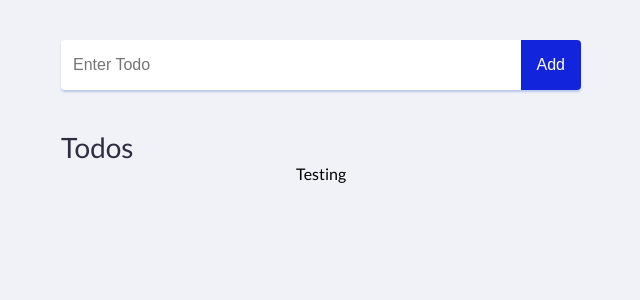
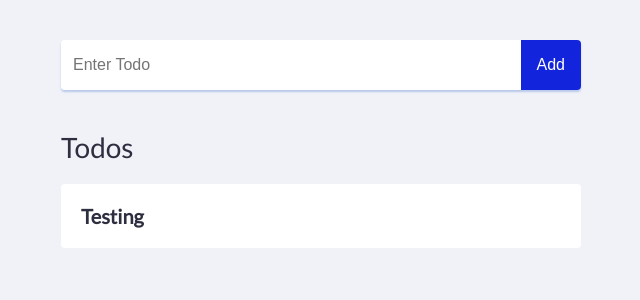
Before and after one commit to gurleensethi/react-todo, a React (Create React App) app: page / in a window 1280 px wide. Shown: the top 300 px of the page, without its empty margins (319-959 px from the left). Built offline with nearby package versions, Linux system fonts and the light colour scheme.

Commit message:
feat: Extract out TodoListItem.

```diff
--- a/src/ui/todo/TodoPage.tsx
+++ b/src/ui/todo/TodoPage.tsx
@@ -21,6 +21,7 @@ const Container = styled.div`
 const SectionTitle = styled.div`
   width: 100%;
   margin-top: 40px;
+  margin-bottom: 20px;
   font-size: 28px;
   color: var(--text-color);
 `;
--- a/src/ui/todo/todo-list/TodoList.tsx
+++ b/src/ui/todo/todo-list/TodoList.tsx
@@ -1,6 +1,8 @@
 import * as React from "react";
 import { Todo } from "../../../data/models/todo";
 import { observer } from "mobx-react";
+import { TodoListItem } from "./TodoListItem";
+import styled from "styled-components";
 
 interface Props {
   todos: Todo[];
@@ -8,15 +10,19 @@ interface Props {
 
 interface State {}
 
+const Container = styled.div`
+  width: 100%;
+`;
+
 @observer
 export class TodoList extends React.Component<Props, State> {
   render() {
     return (
-      <div>
+      <Container>
         {this.props.todos.map((todo) => (
-          <div key={todo.createdAt.getTime()}>{todo.description}</div>
+          <TodoListItem todo={todo} />
         ))}
-      </div>
+      </Container>
     );
   }
 }
--- /dev/null
+++ b/src/ui/todo/todo-list/TodoListItem.tsx
@@ -0,0 +1,35 @@
+import * as React from "react";
+import { Todo } from "data/models/todo";
+import { observer } from "mobx-react";
+import styled from "styled-components";
+
+interface Props {
+  todo: Todo;
+}
+
+const Container = styled.div`
+  padding: 20px;
+  background-color: white;
+  width: 100%;
+  color: var(--text-color);
+  font-size: 20px;
+  font-weight: bold;
+  margin-bottom: 10px;
+  border-radius: 4px;
+  overflow: hidden;
+  transition: 0.3s;
+
+  &:hover {
+    box-shadow: 0px 1px 1px var(--shadow-color);
+  }
+`;
+
+@observer
+export class TodoListItem extends React.Component<Props> {
+  render() {
+    const { todo } = this.props;
+    return (
+      <Container key={todo.createdAt.getTime()}>{todo.description}</Container>
+    );
+  }
+}
```
